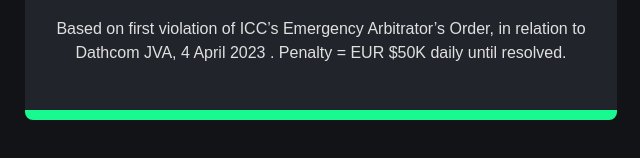
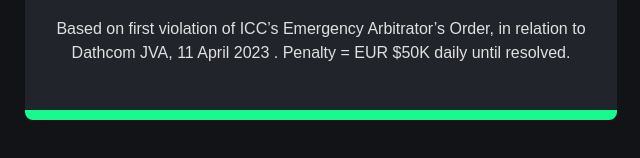
Before and after one commit to Spikerama/ICC-Penalties-to-DRC, a plain HTML site: page index.html in a window 1280 px wide. Shown: the part 456-614 px from the top of the page, 319-959 px from the left. Drawn offline with Linux system fonts and the light colour scheme.

Commit message:
Update index.html

```diff
--- a/index.html
+++ b/index.html
@@ -122,7 +122,7 @@
             <span>$</span><span id="count">0</span><span>+</span>
           </div>
         </div>
-        <span class="text">Based on first violation of ICC’s Emergency Arbitrator’s Order, in relation to Dathcom JVA, 4 April 2023 . Penalty = EUR $50K daily until resolved.
+        <span class="text">Based on first violation of ICC’s Emergency Arbitrator’s Order, in relation to Dathcom JVA, 11 April 2023 . Penalty = EUR $50K daily until resolved.
 
 	<script>
 	// set start date as April 11, 2023
```
